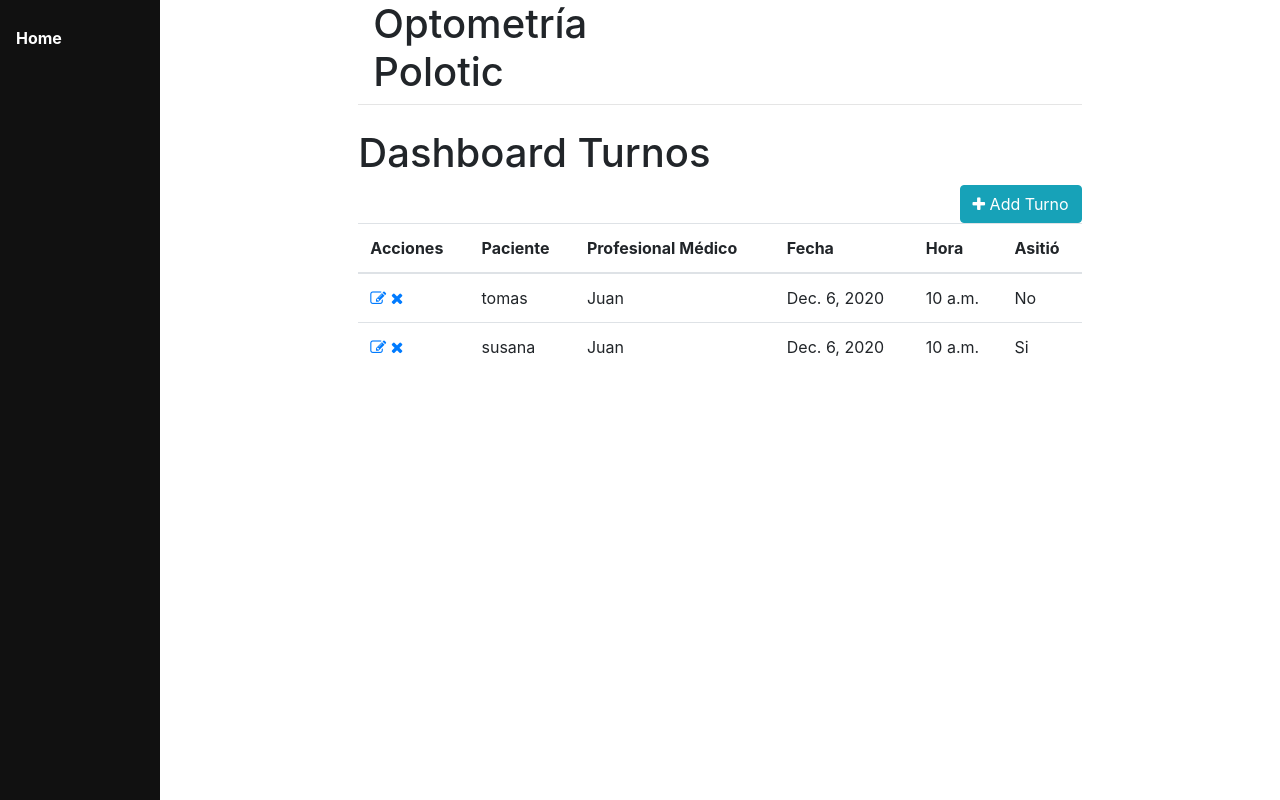
After one commit to TommyRomero/GestiOpti, a Django app: page /turnos/ in a window 1280 px wide. The commit adds this page. Run offline with Django 3.2, Linux system fonts and the light colour scheme; data comes from the database, SQL or seed files in the repository; both versions use the stored data as it was after the commit; some libraries are stand-ins or nearby versions.

Commit message:
avances crud modulo turnos

```diff
--- a/GestiOpti/urls.py
+++ b/GestiOpti/urls.py
@@ -25,4 +25,6 @@ urlpatterns = [
     path('admin/', admin.site.urls),
     path('paciente/', paciente.dashboard,name="paciente"),
     path('paciente/create', paciente.create,name="create"),
+    path('turnos/', paciente.turnos,name="turnos"),
+    path('turnoscreate/', paciente.turnoscreate,name="turnoscreate"),
 ]
--- a/paciente/models.py
+++ b/paciente/models.py
@@ -1,4 +1,5 @@
 from django.db import models
+from users.models import User
 
 # Create your models here.
 class Paciente(models.Model):
@@ -17,3 +18,17 @@ class Paciente(models.Model):
     documentoIdentidad=models.CharField("documento de identidad",max_length=10,unique=True)
     estatura=models.DecimalField(max_digits=6,decimal_places=2)
     peso=models.DecimalField(max_digits=6,decimal_places=2)
+
+    def __str__(self):
+        return self.nombre + " " + self.apellido
+
+class Turnos(models.Model):
+    ASISTENCIA_CHOICES = (
+        (1,"SI"),
+        (2,"NO")
+    )
+    id_paciente=models.ForeignKey(Paciente,on_delete=models.CASCADE)
+    id_usuario=models.ForeignKey(User,on_delete=models.CASCADE)
+    fecha=models.DateField()
+    hora=models.TimeField()
+    asistencia=models.PositiveSmallIntegerField(choices=ASISTENCIA_CHOICES)
--- /dev/null
+++ b/paciente/templates/turnos/dashboard.html
@@ -0,0 +1,48 @@
+{% extends "users/layout.html" %}
+
+{% block body %}
+
+<h1>Dashboard Turnos</h1>
+
+<a href="{% url 'turnoscreate' %}" class="btn btn-info" style="float:right"><i class="fa fa-plus"></i> Add Turno</a>
+
+<table id="paciente" class="table table-condensed">
+
+        <thead>
+            <tr>
+                <th>Acciones</th>
+                <th>Paciente</th>
+                <th>Profesional Médico</th>
+                <th>Fecha</th>
+                <th>Hora</th>
+                <th>Asitió</th>
+            </tr>
+        </thead>
+        <tbody>
+            {% for turno in turnos %}
+               <tr>
+                   <td>
+                       <a href=""><i class="fa fa-edit"></i></a>
+                       <a href=""><i class="fa fa-remove"></i></a>
+                   </td>
+                   <td>{{turno.id_paciente.nombre}}</td>
+                   <td>{{turno.id_usuario.username}}</td>
+                   <td>{{turno.fecha}}</td>
+                   <td>{{turno.hora}}</td>
+
+                   <td>{% if turno.asistencia == 1 %}
+                          Si
+                        {% else %}
+                          No
+                        {% endif %}
+                   </td>
+               </tr>
+            {% endfor %}
+
+        </tbody>
+
+
+</table>
+
+
+{% endblock %}
--- a/paciente/views.py
+++ b/paciente/views.py
@@ -1,8 +1,8 @@
 from django.shortcuts import render
 from django.http import HttpResponse, HttpResponseRedirect
 from django.urls import reverse
-from paciente.models import Paciente
-from .forms import PacienteForm
+from paciente.models import Paciente,Turnos
+from .forms import PacienteForm,TurnosForm
 
 # Create your views here.
 
@@ -34,3 +34,26 @@ def create(request):
 
     else:
         return render(request,"paciente/create.html",{"form":form})
+
+def turnos(request):
+    turnos = Turnos.objects.all()
+    return render(request, "turnos/dashboard.html",{"turnos":turnos})
+
+def turnoscreate(request):
+    form=TurnosForm()
+    if request.method == 'POST':
+        form = TurnosForm(request.POST)
+        if form.is_valid():
+
+             t = Turnos(
+                 id_paciente=form.cleaned_data['id_paciente'],
+                 id_usuario=form.cleaned_data['id_usuario'],
+                 fecha=form.cleaned_data['fecha'],
+                 hora=form.cleaned_data['hora'],
+                 asistencia=form.cleaned_data['asistencia']
+             )
+             t.save()
+             return HttpResponseRedirect(reverse("turnos"))
+
+    else:
+        return render(request,"turnos/create.html",{"form":form})
--- a/users/models.py
+++ b/users/models.py
@@ -14,3 +14,6 @@ class User(AbstractUser):
       rol = models.PositiveSmallIntegerField(choices=USER_TYPE_CHOICES)
       #Mostar campo requerido al crear user en consola
       REQUIRED_FIELDS = ['rol','email']
+
+      def __str__(self):
+        return self.username + " " + self.last_name
--- a/users/templates/users/layout.html
+++ b/users/templates/users/layout.html
@@ -8,6 +8,36 @@
     <link rel="stylesheet" href="https://cdnjs.cloudflare.com/ajax/libs/font-awesome/4.7.0/css/font-awesome.min.css">
 
     <title>{% block title %}Optometría Polotic{% endblock %}</title>
+    <style>
+        .sidenav {
+			height:100%;
+			width:160px;
+			position: fixed;
+			z-index:1;
+			top:0;
+			left:0;
+			background-color:#111;
+			overflow-x :hidden;
+			padding-top: 20px;
+		}
+
+            .sidenav a {
+			padding:6px 8px 6px 16px;
+			text-decoration: none;
+			font-size:16px;
+			color: #ffffff;
+			display:block;
+            font-weight: bolder;
+		}
+
+            .sidenav a:hover{
+			color:#f1f1f1;
+		}
+        .main{
+			margin-left:160px;
+			padding: 0px 10px;
+		}
+    </style>
 </head>
 <html lang="en">
     <head>
@@ -17,7 +47,14 @@
 
         <div class="sidenav">
             <a href="/">Home</a>
-            <a href="login">Login</a>
+            {% if request.user.is_authenticated %}
+            <a href="/logout">Cerrar sesión</a>
+            {% endif %}
+            {% if request.user.rol == 1 %}
+            <a href="/paciente/">Paciente</a>
+            <a href="/turnos/">Turnos</a>
+            {% endif %}
+
         </div>
 
         <div id="content" class="main" name="content">
--- a/users/templates/users/welcome.html
+++ b/users/templates/users/welcome.html
@@ -1,3 +1,6 @@
+{% extends "users/layout.html" %}
+{% block body %}
+
 <h2>Área para miembros</h2>
 
 <p>
@@ -6,4 +9,5 @@
 </p>
 
 <hr />
-<a href="/logout">Cerrar sesión</a>
+
+{% endblock %}
```
Also changed, not shown: paciente/forms.py (+13 -0 lines), paciente/templates/turnos/create.html (added, +12 -0 lines), db.sqlite3, paciente/migrations/0002_turnos.py (added).
